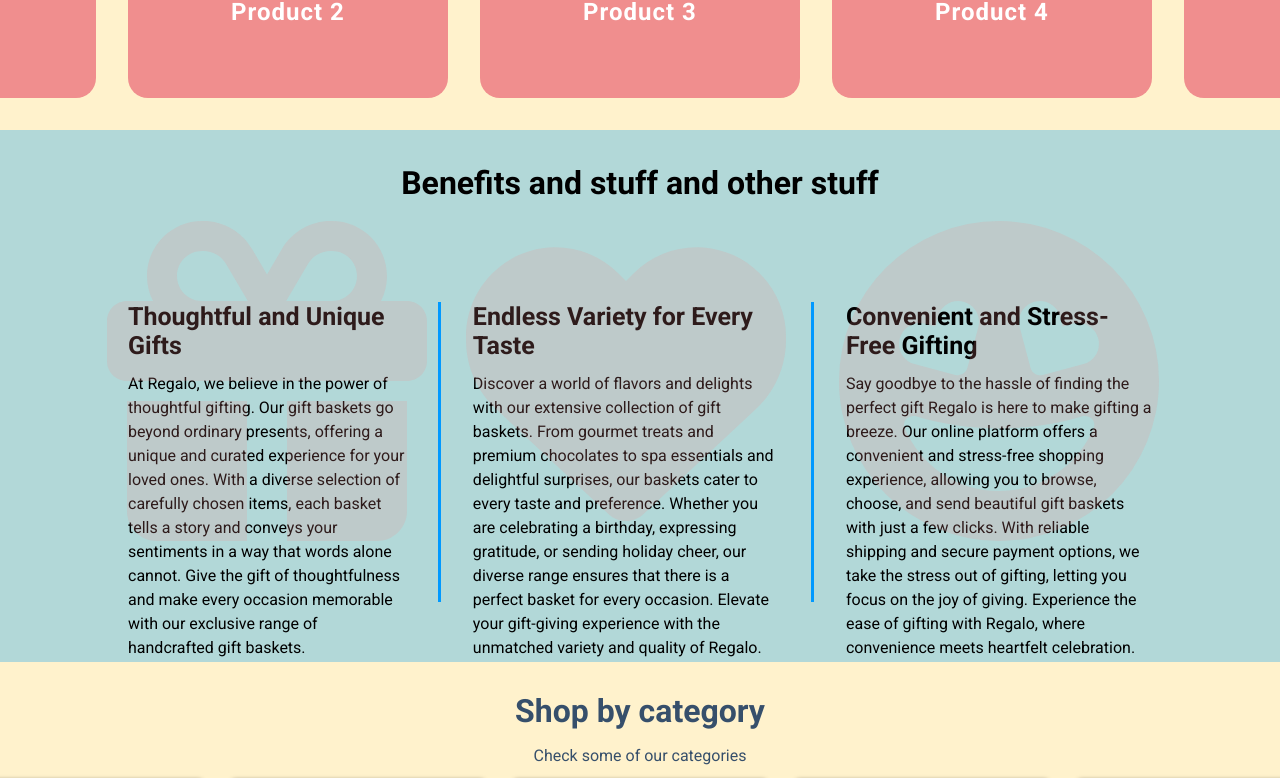
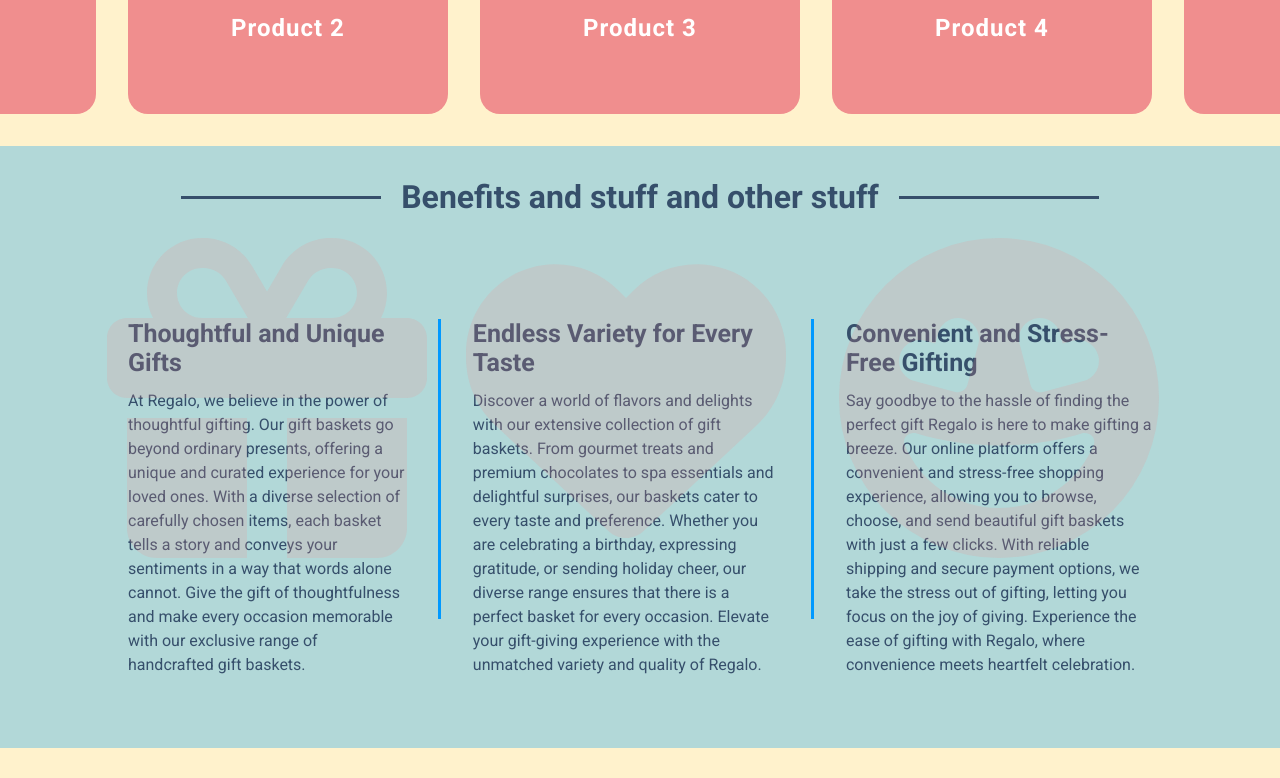
Before and after one commit to MilanJulinac42/gb-client, a Next.js app: page / in a window 1280 px wide. Shown: the part 1129-1907 px from the top of the page. Built offline with nearby package versions, Linux system fonts and the light colour scheme.

Commit message:
gb-82 added heading and 2 spans

```diff
--- a/components/container/Container.module.scss
+++ b/components/container/Container.module.scss
@@ -2,12 +2,33 @@
 @import "../../styles/variables.scss";
 
 .pageContainer {
-	width: 100%;
+  width: 100%;
+  display: flex;
+  flex-direction: column;
+  justify-content: center;
+  align-items: center;
+  color: $logo-color;
+}
+
+.contentContainer {
+  width: 100%;
+}
+
+.heading {
+	padding-top: $extra-large-padding;
 	display: flex;
 	justify-content: center;
 	align-items: center;
+	gap: 20px;
+
+  span {
+    height: 3px;
+	width: 200px;
+	display: block;
+	background-color: $logo-color;
+  }
+
+  h3 {
+    font-size: $large-font;
+  }
 }
-
-.contentContainer {
-	width: 100%;
-}
--- a/components/container/Container.tsx
+++ b/components/container/Container.tsx
@@ -4,11 +4,19 @@ import styles from "./Container.module.scss";
 interface ContainerProps {
   children: ReactNode;
   color?: string;
+  heading?: string;
 }
 
-const Container: React.FC<ContainerProps> = ({ children, color }) => {
+const Container: React.FC<ContainerProps> = ({ children, color, heading }) => {
   return (
     <div className={styles.pageContainer} style={{ backgroundColor: color }}>
+      {heading && (
+        <div className={styles.heading}>
+          <span></span>
+          <h3>{heading}</h3>
+          <span></span>
+        </div>
+      )}
       <div className={styles.contentContainer}>{children}</div>
     </div>
   );
--- a/layout/benefits/Benefits.tsx
+++ b/layout/benefits/Benefits.tsx
@@ -8,9 +8,6 @@ import { faFaceGrinHearts } from "@fortawesome/free-solid-svg-icons";
 const Benefits: React.FC = () => {
   return (
     <div className={styles.container}>
-      <h1 className={styles.sectionHeading}>
-        Benefits and stuff and other stuff
-      </h1>
       <div className={styles.icons}>
         <div className={styles.iconContainer}>
           <FontAwesomeIcon
--- a/layout/homePageCategoriesSection/HomePageCategoriesSection.tsx
+++ b/layout/homePageCategoriesSection/HomePageCategoriesSection.tsx
@@ -12,7 +12,6 @@ const HomePageCategoriesSection: React.FC = () => {
   ];
   return (
     <div className={styles.wrapper}>
-      <h1>Shop by category</h1>
       <p>Check some of our categories</p>
       <div className={styles.gallery}>
         {products.map((product, index) => (
--- a/layout/landingPageGallery/LandingPageGallery.tsx
+++ b/layout/landingPageGallery/LandingPageGallery.tsx
@@ -12,7 +12,6 @@ const LandingPageGallery: React.FC = () => {
   ];
   return (
     <div className={styles.wrapper}>
-      <h1>Pogledajte neke od nasih proizvoda</h1>
       <p className={styles.text}>Lorem ipsum, dolor sit amet consectetur adipisicing elit. Excepturi tempora fuga corrupti ullam odio eos dolorem ducimus at eligendi! Earum consectetur corrupti doloribus repudiandae, ex quae eos sit? Delectus minima facilis harum repellat nulla dolores illo reiciendis nihil cumque, amet laudantium et unde beatae enim excepturi ut iusto voluptates placeat.</p>
       <div
         className={styles.gallery}
--- a/pages/index.tsx
+++ b/pages/index.tsx
@@ -25,13 +25,13 @@ const Home: NextPage = () => {
         <Container color="#364f6b">
           <Hero></Hero>
         </Container>
-				<Container color="#fff2cc">
+        <Container color="#fff2cc" heading="Pogledajte neke od nasih proizvoda">
           <LandingPageGallery />
         </Container>
-				<Container color="#b2d8d8">
+        <Container color="#b2d8d8" heading="Benefits and stuff and other stuff">
           <Benefits></Benefits>
         </Container>
-				<Container color="#fff2cc">
+        <Container color="#fff2cc" heading="Shop by category">
           <HomePageCategoriesSection></HomePageCategoriesSection>
         </Container>
       </main>
```
Lines whose indentation alone changed are shown as unchanged.
